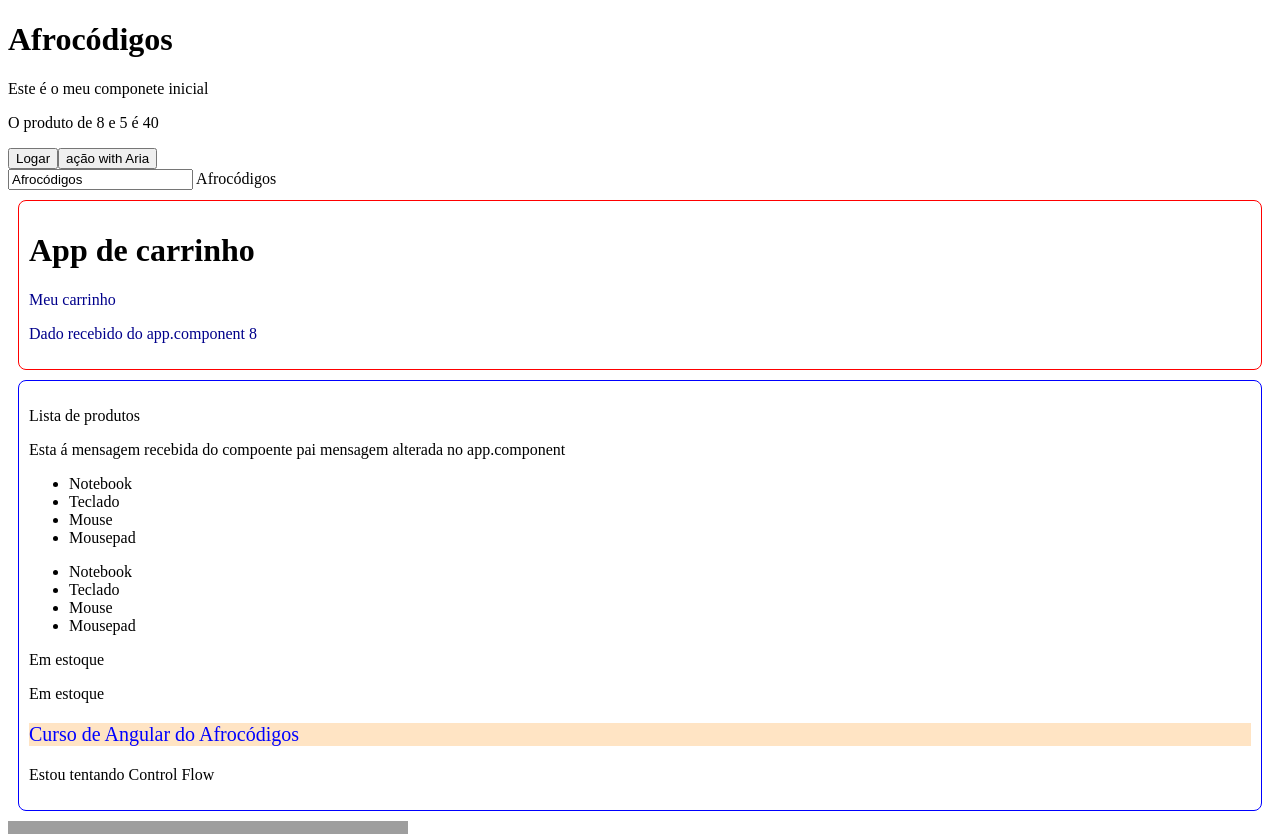
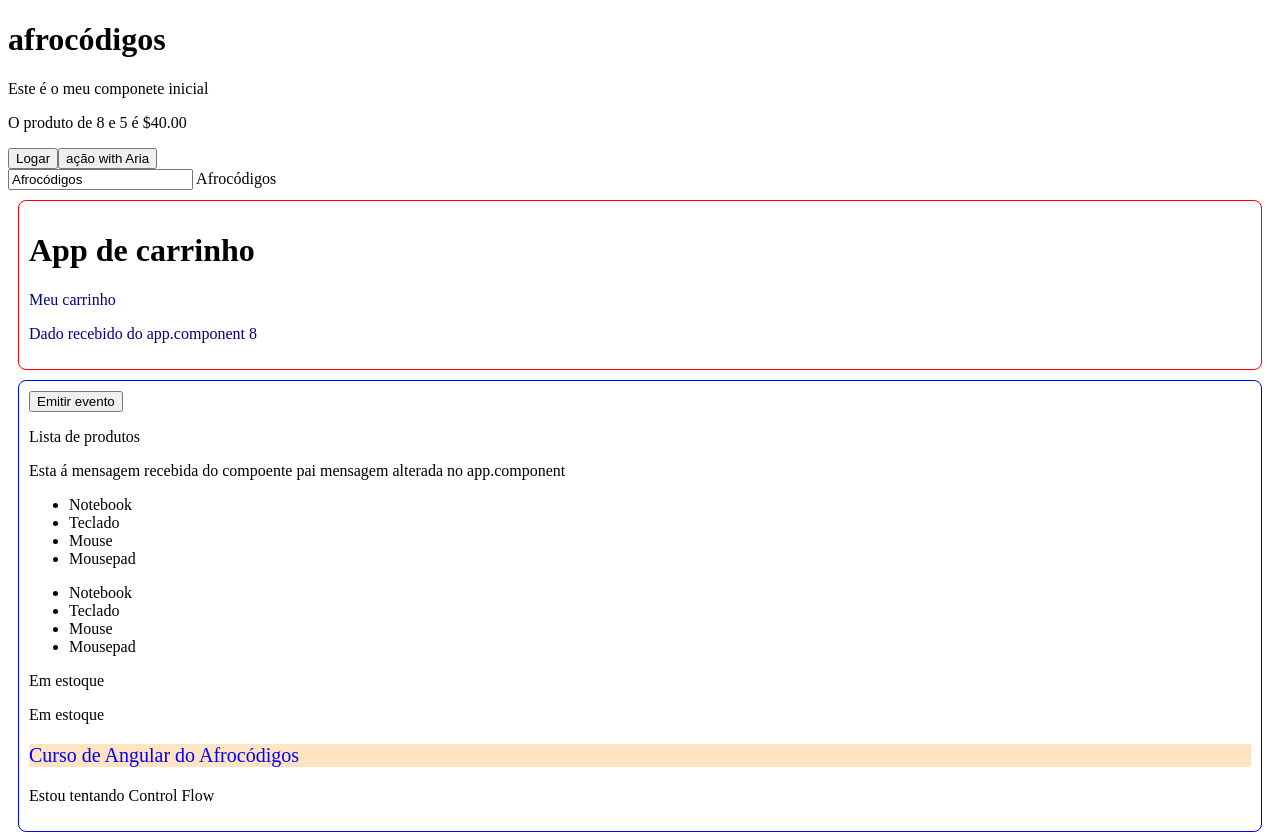
Before and after one commit to AndrezaCri/afrocodigos-angular, an Angular app: page / in a window 1280 px wide. Shown: the top 834 px of the page. Built offline with nearby package versions, Linux system fonts and the light colour scheme; grey boxes are pictures that could not be loaded.

Commit message:
feat: inclui output

```diff
--- a/src/app/app.component.html
+++ b/src/app/app.component.html
@@ -1,9 +1,9 @@
-<h1 appHighlight>{{ title }}</h1>
+<h1 appHighlight>{{ title | lowercase }}</h1>
 
 <p>Este é o meu componete inicial</p>
 
 <!-- Interpolação: valores no TS são injetados no template -->
-<p>O produto de {{ numero1 }} e {{ numero2 }} é {{ produto }}</p>
+<p>O produto de {{ numero1 }} e {{ numero2 }} é {{ produto | currency }}</p>
 
 <button (click)="logar()" [disabled]="isUnchanged">Logar</button>
 
@@ -17,7 +17,9 @@
 
 <app-carrinho [mensagemDoCarrinho]="numero1"></app-carrinho>
 
-<app-produtos [mensagem]="texto"></app-produtos>
+<app-produtos [mensagem]="texto" (mensagemDoFilhoParaOPai)="recebeMensagemDoComponenteFilho($event)"></app-produtos>
+
+{{ mensagemDoFilho }}
 
 <div>
     <img [alt]="textAlt" src="{{ itemImageUrl }}">
--- a/src/app/app.component.ts
+++ b/src/app/app.component.ts
@@ -1,4 +1,4 @@
-import { Component } from '@angular/core';
+import { Component, OnInit } from '@angular/core';
 
 @Component({
     selector: 'app-root',
@@ -9,6 +9,8 @@ export class AppComponent {
   title = 'Afrocódigos';
 
   texto = 'mensagem alterada no app.component';
+
+  mensagemDoFilho = '';
 
   numero1 = 8;
   numero2 = 5;
@@ -25,7 +27,16 @@ export class AppComponent {
 
   name = 'Afrocódigos';
 
+  ngOnInit() {
+    this.logar();
+  }
+
   logar() {
-    console.log(this.produto);
+    console.log('Meu componente foi inicializado');
   }
+
+  recebeMensagemDoComponenteFilho(mensagem: string) {
+    this.mensagemDoFilho = mensagem;
+  }
+
 }
--- a/src/app/produtos/produtos.component.html
+++ b/src/app/produtos/produtos.component.html
@@ -1,4 +1,6 @@
 <div class="produtos">
+  <button (click)="emiteMensagemDoFilhoParaOPai()">Emitir evento</button>
+
   <p>Lista de produtos</p>
 
   <p>Esta á mensagem recebida do compoente pai {{ mensagem }}</p>
--- a/src/app/produtos/produtos.component.ts
+++ b/src/app/produtos/produtos.component.ts
@@ -1,4 +1,4 @@
-import { Component, Input } from '@angular/core';
+import { Component, EventEmitter, Input, Output } from '@angular/core';
 
 interface ProdutosCarrinho {
   id: number;
@@ -13,6 +13,8 @@ interface ProdutosCarrinho {
 export class ProdutosComponent {
 
   @Input() mensagem = '';
+
+  @Output() mensagemDoFilhoParaOPai = new EventEmitter<string>();
 
   isSpecial = true;
 
@@ -31,9 +33,14 @@ export class ProdutosComponent {
     { id: 4, nome: 'Mousepad' }
   ];
 
+
   trackByItems(index: number, item: ProdutosCarrinho): number {
     return item.id;
   }
 
+  emiteMensagemDoFilhoParaOPai() {
+    this.mensagemDoFilhoParaOPai.emit('Mensagem do produtos.component para o app.component');
+  }
+
 
 }
```
